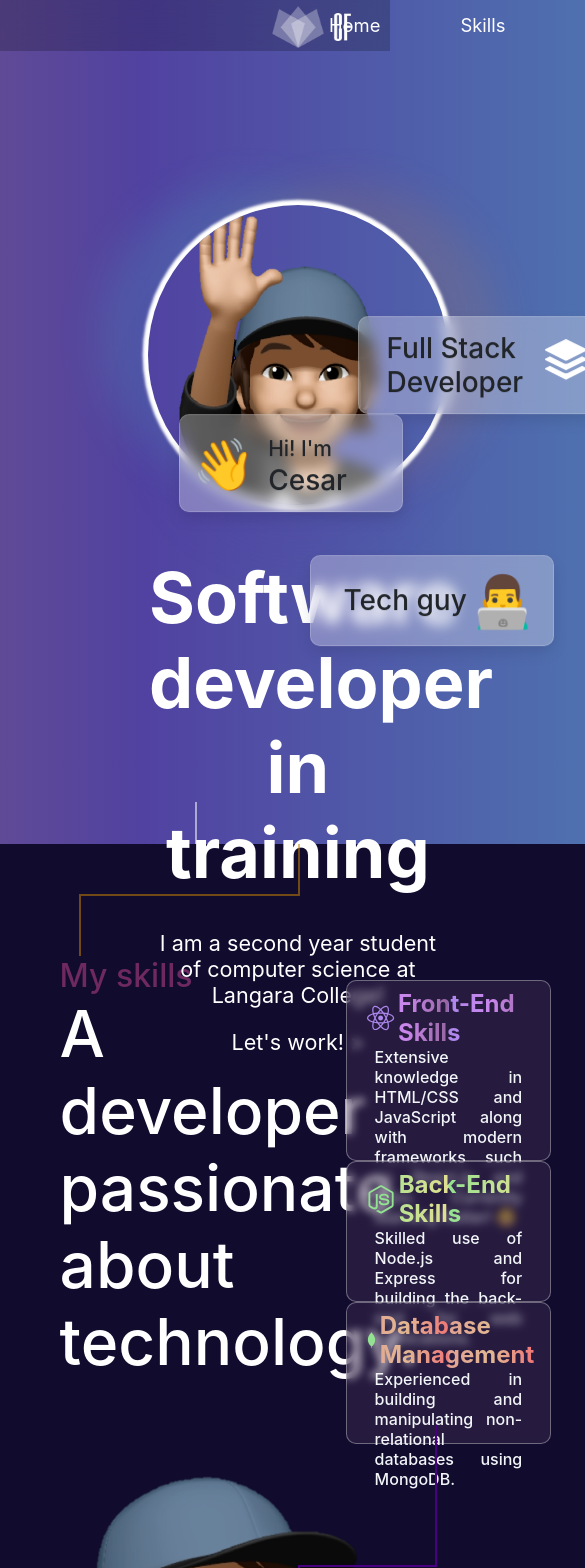
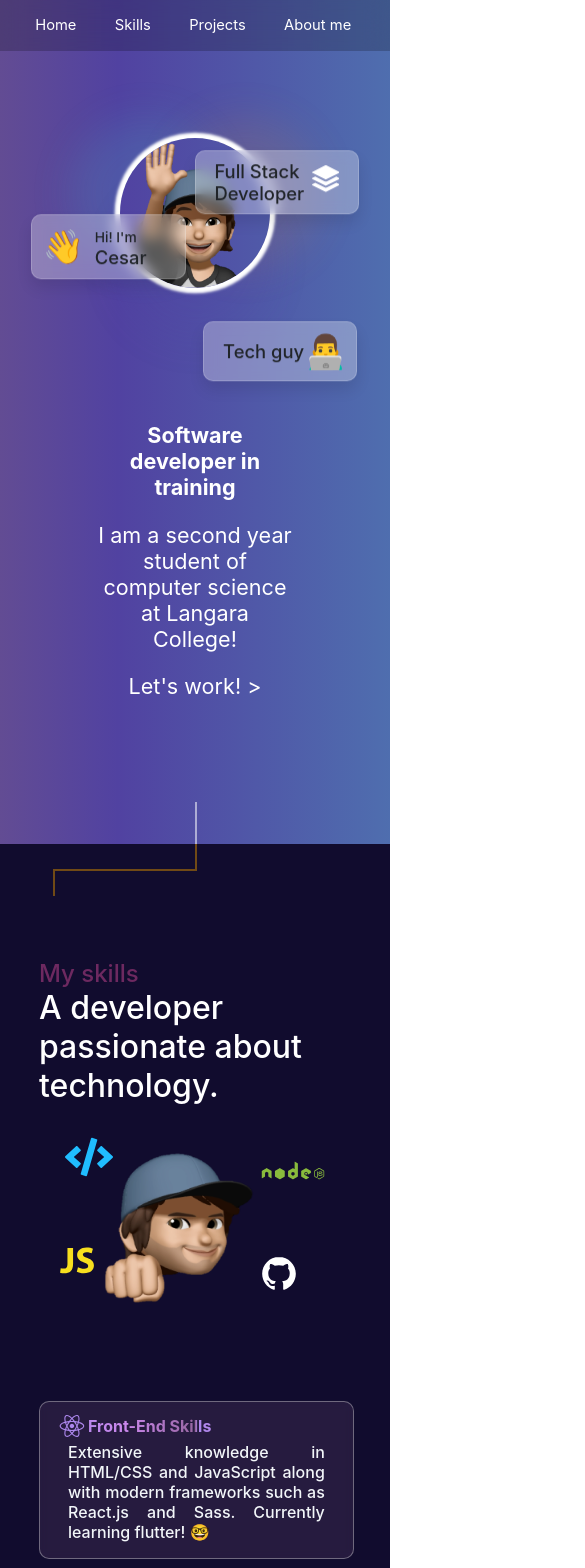
Before and after one commit to cedafiso0403/portafolio, a React (Create React App) app: page / in a window 390 px wide. Shown: the top 1568 px of the page, 585 px wide, since content can reach past the window. Built offline with nearby package versions, Linux system fonts and the light colour scheme.

Commit message:
media queries

```diff
--- a/src/components/Projects.jsx
+++ b/src/components/Projects.jsx
@@ -9,9 +9,9 @@ function Projects() {
             <h3>Projects I have worked or currently working</h3>
             <h4>(Including this website of course)</h4>
             <div id="project-container">
-                <a href="https://cedafiso0403.github.io/frontend-kaisel-bot/" target="_blank" rel="noreferrer" ><div className='project-card-kaisel'></div></a>
-                <a href="https://transfullanos.herokuapp.com/" target="_blank" rel="noreferrer" ><div className='project-card-transfullanos'></div></a>
-                <a href="https://expensify-app-react-cedafiso.herokuapp.com/" target="_blank" rel="noreferrer" ><div className='project-card-expensify'></div></a>
+                <a href="https://cedafiso0403.github.io/frontend-kaisel-bot/"  id="box1" target="_blank" rel="noreferrer" ><div className='project-card-kaisel'></div></a>
+                <a href="https://transfullanos.herokuapp.com/" target="_blank" id="box2" rel="noreferrer" ><div className='project-card-transfullanos'></div></a>
+                <a href="https://expensify-app-react-cedafiso.herokuapp.com/" id="box3" target="_blank" rel="noreferrer" ><div className='project-card-expensify'></div></a>
             </div>
             <h4 id='source-code'>Do you want to check the source code?</h4>
             <h4 id='github-link'><a href="https://github.com/cedafiso0403">Check my Github</a></h4>
--- a/src/index.css
+++ b/src/index.css
@@ -51,3 +51,20 @@ body {
     background-position: 0 50%;
   }
 }
+
+@media only screen and (max-width: 768px) {
+  #services-section{
+    height: 160vh;
+  }
+
+  #projects-section{
+    height: 110vh;
+    background-color: #110c2e;
+  }
+
+  #aboutme-section{
+    height: 165vh;
+    background-color: #110c2e;
+  }
+
+}
--- a/src/styles/header.css
+++ b/src/styles/header.css
@@ -10,7 +10,6 @@ header{
     color: white;
     z-index: 1;
 }
-
 
 #background-header{
     z-index: -1;
@@ -69,3 +68,11 @@ nav a:hover{
     color: #41337d;
     background-color: white;
 }
+
+@media only screen and (max-width: 1279px) {
+    .logo{
+        height: 100px;
+        margin-left: 3em;
+        margin-right: 6em;
+    }
+}
--- a/src/styles/home.css
+++ b/src/styles/home.css
@@ -579,3 +579,342 @@
         transform: translateY(0px);
    }
 }
+
+@media only screen and (max-width: 1279px) {
+    .box{
+        left: 8%
+    }
+
+    .home-container{
+        margin-top: 8vh;
+    }
+
+    .bio-container{
+        margin-top: 1em;
+    }
+
+    #container-image-skills h3{
+        font-size: 3em;
+    }
+
+    #container-skills-boxes{
+        width: 50%;
+        min-height: 70vh;
+    }
+
+    #container-skills-boxes .box-container p{
+        font-size: 1.3em;
+    }
+
+    #container-image-skills img{
+        margin-top: 10em;
+    }
+
+    #container-image-skills #code{
+        left: -60%;
+        top: -45%;
+    }
+
+    #container-image-skills #javascript{
+        left: -15%;
+    }
+
+    #container-image-skills #github{
+        left: 50%;
+    }
+
+    #container-image-skills #nodejs{
+        left: 160px;
+        top: -60%;
+    }
+
+    #line-purple{
+        top: -1%;
+        height: 5%;
+    }
+
+    #line-purple-horizontal{
+        top: -1%;
+    }
+
+    #line-purple2{
+        height: 15%;
+        top: calc(-1% - 2px);
+    }
+
+    #project-container{
+        flex-wrap: wrap;
+        width: 80%;
+        margin-bottom: 5%;
+    }
+
+    #project-container a{
+        width: 45%;
+        margin-bottom: 1em;
+        min-height: 20vh;
+    }
+
+    #project-container a div{
+        min-height: 20vh;
+    }
+
+    #projects-section h4{
+        margin-bottom: 0.75em;
+    }
+
+    #projects-section h3{
+        font-size: 3.5em;
+    }
+
+    #line-white{
+        height: 7%;
+        top: calc(300vh - 7%);
+    }
+
+    #aboutme-container{
+        flex-direction: column;
+    }
+
+    #boxes-container{
+        width: 100%;
+    }
+
+    #img-container{
+        width: 100%;
+    }
+
+    #img-container img {
+        width: 20%;
+        margin: auto;
+    }
+
+    #line-white2{
+        height: 5%;
+    }
+    #message1{
+        margin-top: 0.75em;
+        font-size: 2.5em;
+    }
+}
+
+@media only screen and (max-width: 768px) {
+    .logo{
+        display: none;
+    }
+
+    .header{
+        width: 100%;
+        padding-left: 1em;
+        justify-content: center;
+    }
+
+    nav ul{
+        width: 80%;
+        margin-left: 1em;
+    }
+
+    nav ul li{
+        margin-right: 1.5em;
+        margin-left: 1.5em;
+        font-size: 0.8em;
+        text-align: center;
+    }
+
+    #fullstack-box{
+        left: 50%;
+        top: -90vh;
+        width: 125px;
+    }
+
+    #techguy-box{
+        width: 125px;
+    }
+
+    .box{
+        font-size: 1.15em;
+        width: 125px;
+    }
+
+    .photo-container img{
+        width: 150px;
+        height: 150px;
+    }
+
+    #photo-container-background{
+        width: 150px;
+        height: 150px;
+    }
+
+    .bio-container h1 {
+        font-size: 1em;
+    }
+
+    #container-skills{
+        flex-direction: column;
+        height: 80%;
+        justify-content: center;
+    }
+
+    #container-image-skills{
+        width: 90%;
+        margin-bottom: -1em;
+    }
+
+    #container-image-skills h2{
+        font-size: 1.5em;
+    }
+
+    #container-image-skills h3{
+        font-size: 2em;
+    }
+
+    #container-image-skills img{
+        margin-top: 2em;
+        width: 150px;
+        height: 150px;
+    }
+
+    #container-image-skills #github{
+        font-size: 3em;
+        left: 60%;
+    }
+
+    #container-image-skills #code{
+        font-size: 3em;
+        left: -25%;
+    }
+
+    #container-image-skills #javascript{
+        font-size: 3em;
+        left: 5%;
+    }
+
+    #container-skills-boxes .box-container p{
+        font-size: 1em;
+    }
+
+    #container-skills-boxes .box-container h4{
+        font-size: 1em;
+    }
+
+    #container-image-skills #nodejs{
+        font-size: 4em;
+        top: -40%;
+        left: 20vw;
+    }
+
+    #container-skills-boxes{
+        margin-top: 1em;
+        width: 100%;
+    }
+
+    #line-yellow{
+        height: 25px;
+    }
+
+    #line-yellow2{
+        margin-bottom: -1em;
+        height: 25px;
+    }
+
+    #line-purple{
+        display: none;
+    }
+
+    #line-purple-horizontal{
+        display: none;
+    }
+
+    #line-purple2{
+        height: 5%;
+        top: 11.5%;
+    }
+
+    #line-white{
+        display: none;
+    }
+
+    #line-purple3{
+        display: none;
+    }
+
+    #projects-section h3{
+        font-size: 1.5em;
+    }
+
+    #projects-section h4{
+        font-size: 1em;
+        margin-bottom: 2em;
+    }
+
+    #aboutme-section h2{
+        font-size: 1em;
+    }
+
+    #aboutme-section h3{
+        font-size: 1.5em;
+    }
+
+    #education-box{
+        width: 100%;
+    }
+
+    #education-box h4{
+        font-size: 1.45em;
+    }
+
+    #education-box p{
+        font-size: 1em;
+    }
+
+    #work-box{
+        width: 100%;
+    }
+
+    #work-box h4{
+        font-size: 1.45em;
+    }
+
+    #work-box p{
+        font-size: 1em;
+    }
+
+    #hobbys-box{
+        width: 100%;
+    }
+
+    #hobbys-box h4{
+        font-size: 1.45em;
+    }
+
+    #hobbys-box p{
+        font-size: 1em;
+    }
+
+    #goals-box{
+        width: 100%;
+    }
+
+    #goals-box h4{
+        font-size: 1.45em;
+    }
+
+    #goals-box p{
+        font-size: 1em;
+    }
+
+
+    #message1 {
+        font-size: 1.25em;
+        width: 90%;
+        margin: auto;
+        margin-top: 1em;
+    }
+
+    #message2 {
+        font-size: 1em;
+        width: 90%;
+        margin: auto;
+        margin-top: 1em;
+      }
+}
```
